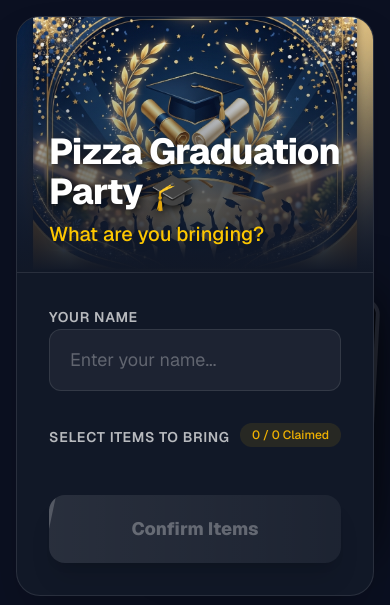
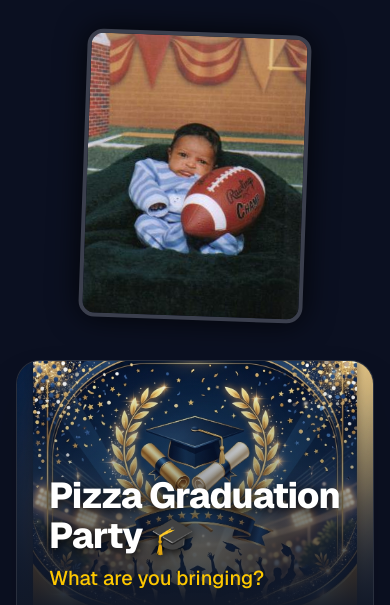
Before and after one commit to qmustard/Sarion-Graduation, a Next.js app: page / in a window 390 px wide. Shown: the top 605 px of the page. Built offline with nearby package versions, Linux system fonts and the light colour scheme; no server answers; the database is empty.

Commit message:
fix: responsive baby photo placement for mobile
- Floating polaroid hidden on mobile (hidden lg:block)
- New mobile block (block lg:hidden) places photo at top of content
- Phone users see baby photo before RSVP form on scroll

```diff
--- a/src/app/page.tsx
+++ b/src/app/page.tsx
@@ -175,19 +175,32 @@ export default function SarionGraduation() {
         </div>
       </div>
 
-      {/* Floating Baby Picture on the Right */}
-      <div className="fixed top-1/2 right-4 lg:right-12 -translate-y-1/2 z-0 pointer-events-none drop-shadow-[0_0_30px_rgba(0,0,0,1)]">
-        <div className="relative w-48 h-64 md:w-64 md:h-80 lg:w-96 lg:h-[30rem] rounded-2xl overflow-hidden border-4 border-white/10 rotate-3">
+      {/* Floating Baby Picture on the Right (Desktop Only) */}
+      <div className="hidden lg:block fixed top-1/2 right-12 -translate-y-1/2 z-0 pointer-events-none drop-shadow-[0_0_30px_rgba(0,0,0,1)]">
+        <div className="relative lg:w-96 lg:h-[30rem] rounded-2xl overflow-hidden border-4 border-white/10 rotate-3">
           <Image
             src="/background.png"
             alt="Baby Football"
             fill
-            className="object-contain bg-black/50 backdrop-blur-md"
+            className="object-cover bg-black/50 backdrop-blur-md"
           />
         </div>
       </div>
 
       <div className="max-w-7xl mx-auto p-4 md:p-8 grid grid-cols-1 lg:grid-cols-12 gap-8 items-start relative z-10">
+
+        {/* Mobile-Only Baby Picture (At the very top) */}
+        <div className="block lg:hidden w-full flex justify-center mt-4 mb-2">
+          <div className="relative w-56 h-72 rounded-2xl overflow-hidden border-4 border-white/20 rotate-2 shadow-[0_0_30px_rgba(0,0,0,0.8)]">
+            <Image
+              src="/background.png"
+              alt="Baby Football"
+              fill
+              className="object-cover bg-black/50"
+              priority
+            />
+          </div>
+        </div>
 
         {/* Left Column: Form & Selection */}
         <div className="lg:col-span-7 relative w-full overflow-hidden rounded-3xl bg-[#111827] border border-white/10 shadow-2xl">
```
